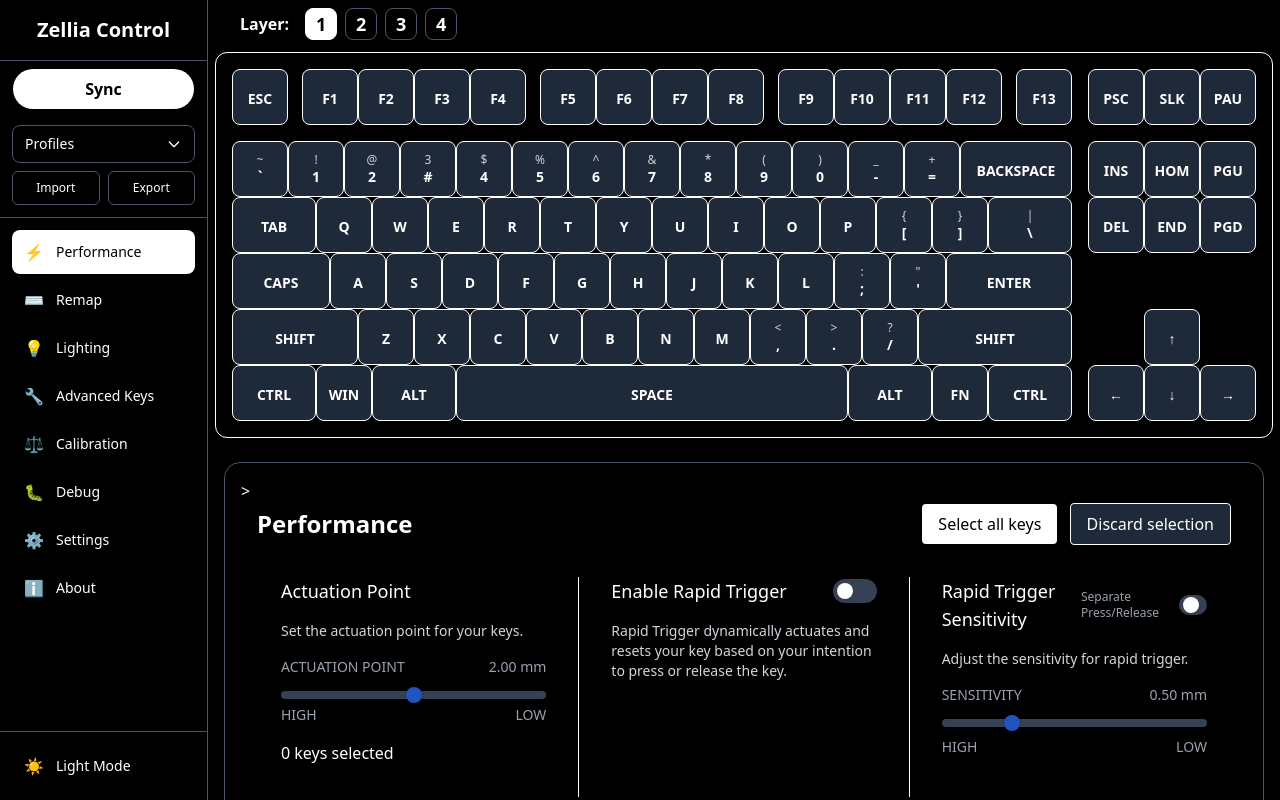
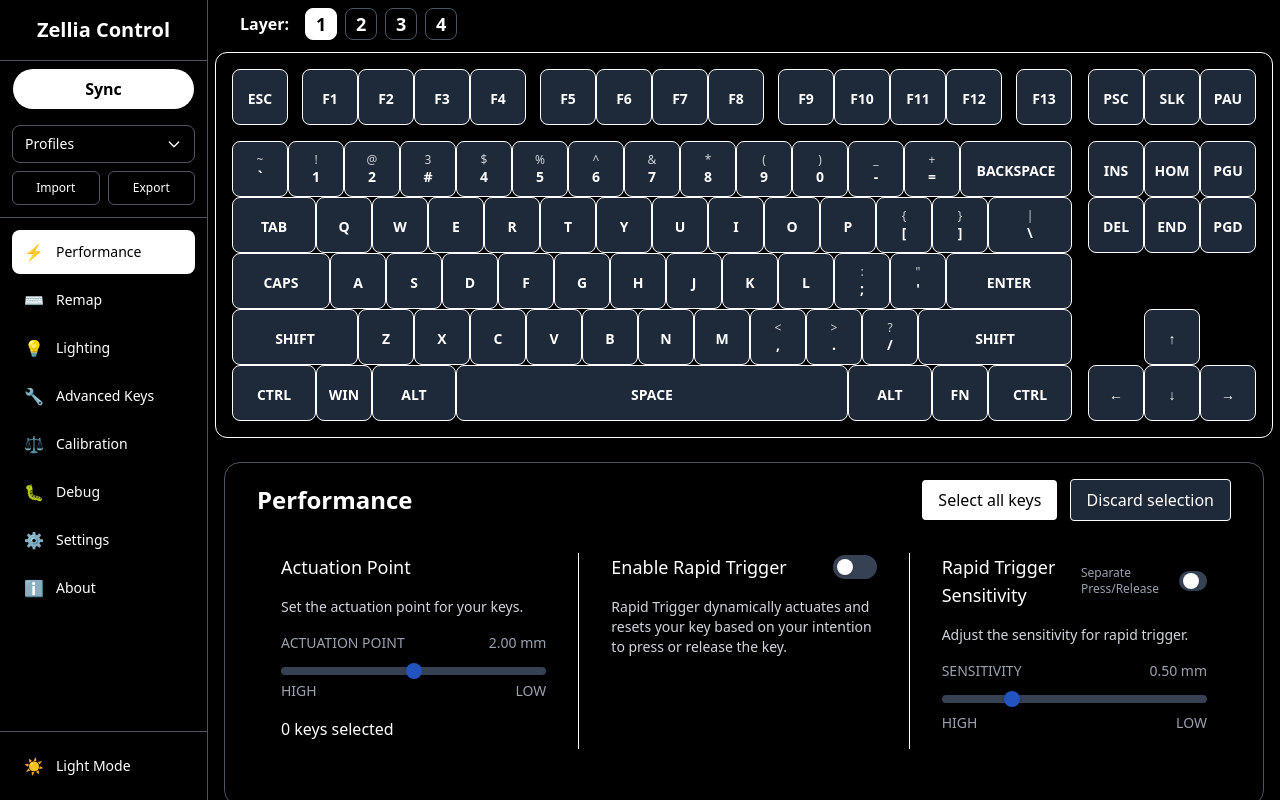
Before and after one commit to Zellia-Keyboards/Zellia-Control, a SvelteKit app: page /performance in a window 1280 px wide. Built offline with nearby package versions, Linux system fonts and the light colour scheme.

Commit message:
fix: remove extra character in layout component's div class binding

```diff
--- a/src/routes/+layout.svelte
+++ b/src/routes/+layout.svelte
@@ -198,7 +198,7 @@
             />
         </div>
         <!-- Component for adjust part -->
-        <div class="{$darkMode ? 'bg-black border-gray-600 text-white' : 'bg-white'} rounded-2xl shadow p-4 mt-2 mb-4 grow {$darkMode ? 'border' : ''}">>
+        <div class="{$darkMode ? 'bg-black border-gray-600 text-white' : 'bg-white'} rounded-2xl shadow p-4 mt-2 mb-4 grow {$darkMode ? 'border' : ''}">
             {@render children()}
         </div>
     </div>
```
